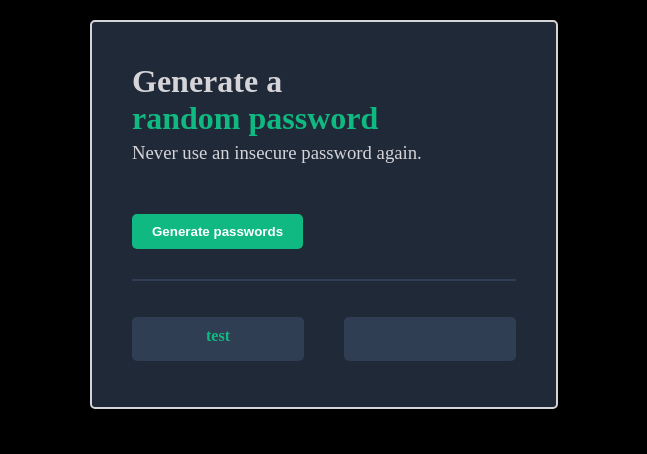
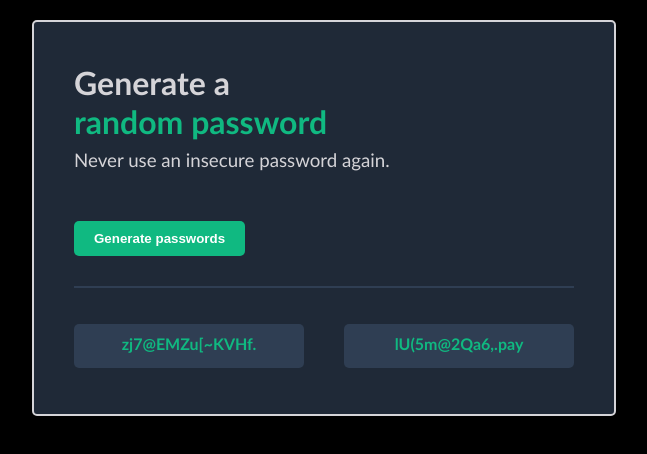
Before and after one commit to MCallaghan86/Scrimba-Projects, a plain HTML site: page password-generator/index.html in a window 1280 px wide. Both pictures are taken after a click on the button "Generate passwords". Shown: the whole page, without its empty margins (316-963 px from the left). Drawn offline with Linux system fonts and the light colour scheme.

Commit message:
Base password-generator app completed.

```diff
--- a/password-generator/index.css
+++ b/password-generator/index.css
@@ -2,7 +2,8 @@ html {
     background-color: black;
 }
 body {
-    width: clamp(30vw, 30vw, 40vw);
+    font-family: 'Trebuchet MS', 'Lucida Sans Unicode', 'Lucida Grande', 'Lucida Sans', Arial, sans-serif;
+    width: clamp(500px, 30vw, 600px);
     margin: 20px auto;
     padding: 20px 40px 30px;
     color: white;
@@ -14,11 +15,12 @@ body {
 }
 
 h1 {
-    margin-bottom: 5px;
+    margin-bottom: 8px;
+    font-size: xx-large;
 }
 
 h3 {
-    margin: 5px 0px 50px;
+    margin: 8px 0px 50px;
     font-weight: normal;
 }
 
--- a/password-generator/index.html
+++ b/password-generator/index.html
@@ -9,11 +9,11 @@
                 <span>random password<span>
             </h1>
             <h3>Never use an insecure password again.</h3>
-            <button id="pass-btn">Generate passwords</button>
+            <button id="pass-btn" onclick="generatePasswords()">Generate passwords</button>
         </div>
         <div id="password-container">
-            <p id="pass1-el">test</p>
-            <p id="pass2-el"></p>
+            <p class="password-el"></p>
+            <p class="password-el"></p>
         </div>
         <script src="index.js"></script>
     </body>
--- a/password-generator/index.js
+++ b/password-generator/index.js
@@ -1,4 +1,4 @@
-const characters = ["A","B","C","D","E","F","G","H","I",
+const characters =["A","B","C","D","E","F","G","H","I",
     "J","K","L","M","N","O","P","Q","R","S","T","U","V",
     "W","X","Y","Z","a","b","c","d","e","f","g","h","i",
     "j","k","l","m","n","o","p","q","r","s","t","u","v",
@@ -6,3 +6,24 @@ const characters = ["A","B","C","D","E","F","G","H","I",
     "7", "8", "9","~","`","!","@","#","$","%","^","&","*",
     "(",")","_","-","+","=","{","[","}","]",",","|",":",";",
     "<",">",".","?","/"];
+
+let passwordEls = document.querySelectorAll(".password-el")
+let passwordLength = 15
+
+function generatePasswords() {
+    for (let j=0; j<passwordEls.length; j++) {
+        let password = ""
+    for (let i=0; i<passwordLength; i++) {
+        password += getRandomChar()
+        }
+        passwordEls[j].textContent = password
+    }
+}
+
+function getRandomChar() {
+        let randomIndex = Math.floor( Math.random() * characters.length)
+        return characters[randomIndex]
+
+
+}
+console.log(passwordEls)
```
